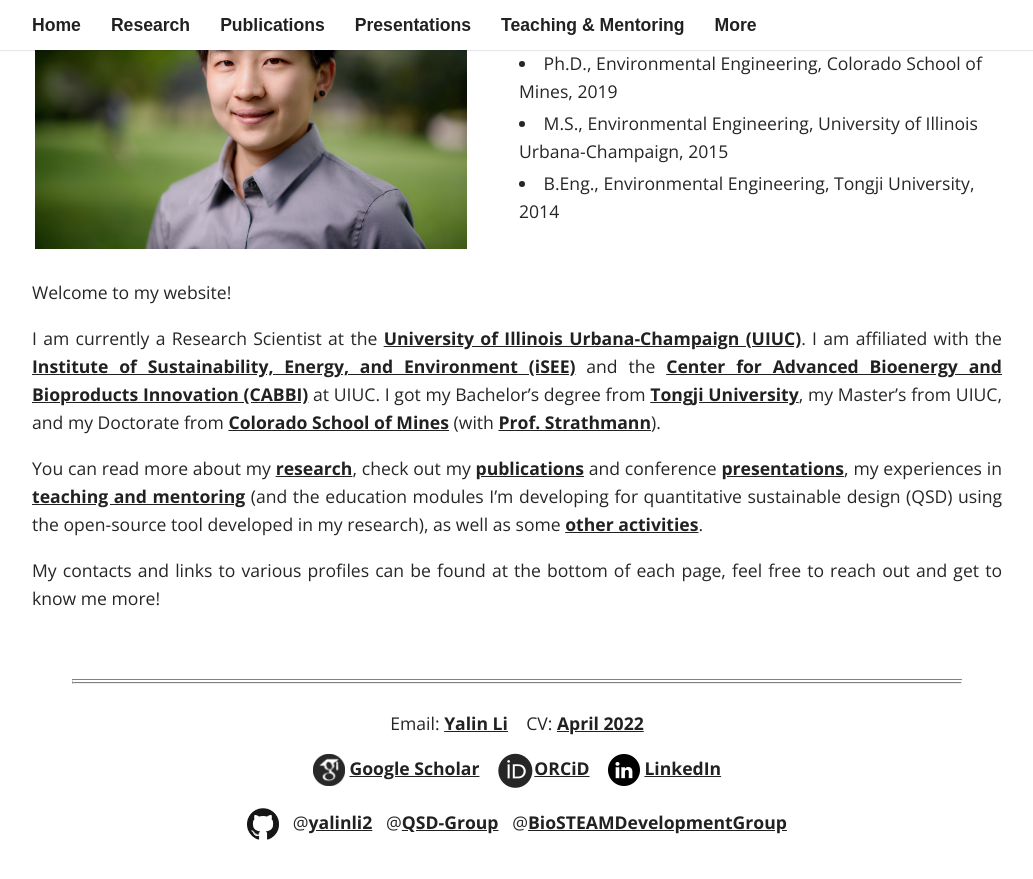
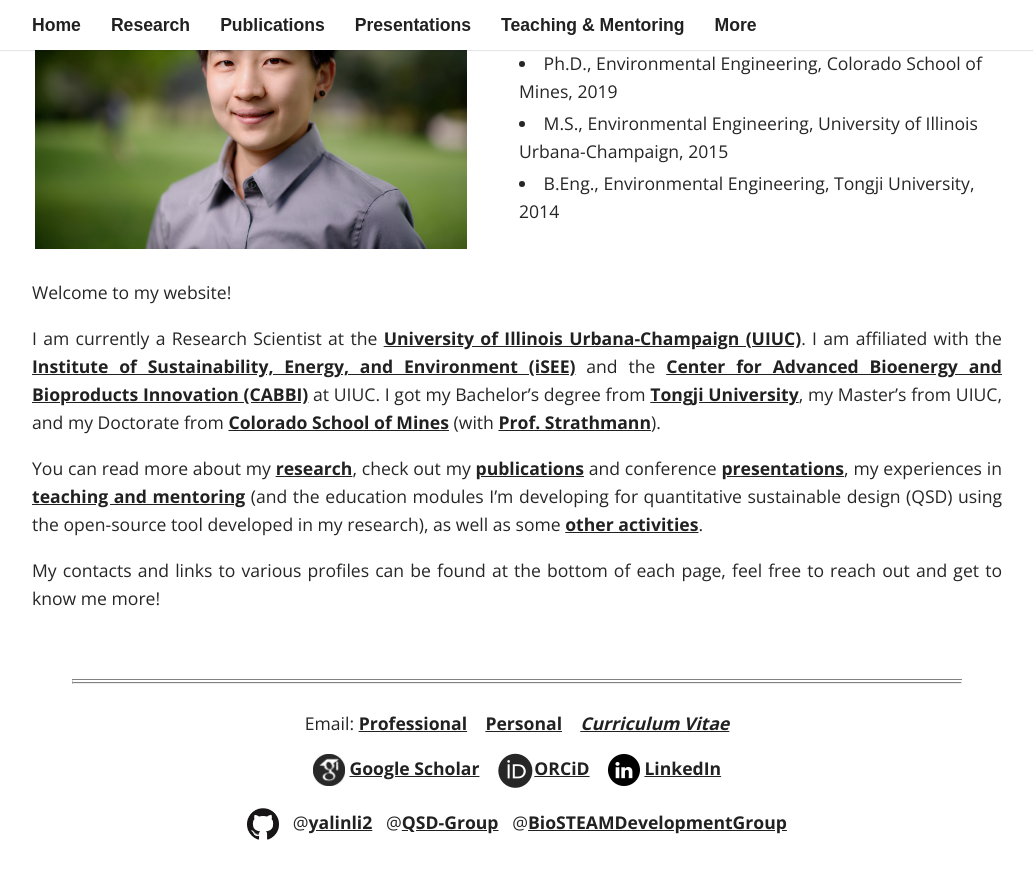
Before and after one commit to yalinli2/webpage, a Jekyll site: the page built from index.md, in a window 1280 px wide and 900 px high, scrolled down 687 px. Shown: the top 879 px of the window, without its empty margins (123-1156 px from the left). Built offline with Jekyll 4.4.1, drawn with Linux system fonts in a browser that asks for light colours; some web fonts are replaced.

Commit message:
update footer

```diff
--- a/_includes/footer.html
+++ b/_includes/footer.html
@@ -3,10 +3,12 @@
 	<hr style='border-top: 4px double; color: gray'>
 	<br>
 
-	Email: <a href="mailto:mailto.yalin.li@gmail.com">Yalin Li</a>
-	&nbsp&nbsp
-	CV: <a href="https://drive.google.com/file/d/1XxD9vS4LtoyfvWILSEbQZ6toQdKhBdt4/view?usp=sharing">April 2022</a>
-
+	Email:
+	<a href="mailto:yalinli2@illinois.edu">Professional</a>	&nbsp&nbsp
+	<a href="mailto:mailto.yalin.li@gmail.com">Personal</a> &nbsp&nbsp
+	<a href="https://drive.google.com/file/d/1XxD9vS4LtoyfvWILSEbQZ6toQdKhBdt4/view?usp=sharing">
+		<i>Curriculum Vitae</i>
+	</a>
 	<br><br>
 
 	<!-- Google Scholar -->
```
